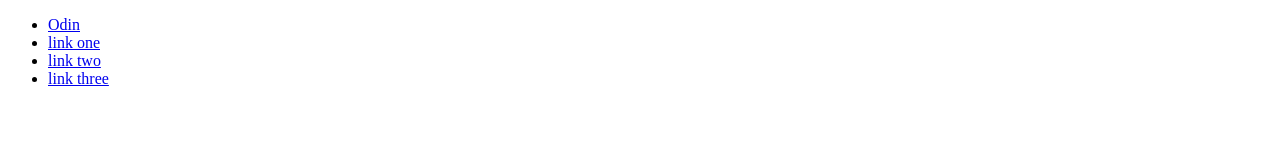
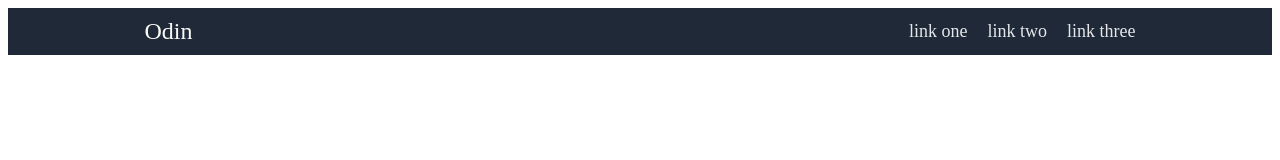
Before and after one commit to SaurabhGurjar/cats-and-dogs, a plain HTML site: page index.html in a window 1280 px wide. Drawn offline with Linux system fonts and the light colour scheme.

Commit message:
Create and style nav bar

```diff
--- a/index.html
+++ b/index.html
@@ -8,15 +8,20 @@
     <title>odin website</title>
 </head>
 <body>
-    <div class="header">
-        <nav class="nav-bar">
-            <ul>
-                <li><a href="#">Odin</a></li>
-                <li><a href="#">link one</a></li>
-                <li><a href="#">link two</a></li>
-                <li><a href="#">link three</a></li>
-            </ul>
-        </nav>
+    <div class="content">
+        <div class="header">
+            <nav class="nav-bar">
+                <div class="logo-container">
+                    <a href="#">Odin</a>
+                </div>
+
+                <div class="link-container">
+                    <a href="#">link one</a>
+                    <a href="#">link two</a>
+                    <a href="#">link three</a>
+                </div>
+            </nav>
+        </div>
     </div>
 </body>
 </html>
--- a/styles.css
+++ b/styles.css
@@ -0,0 +1,46 @@
+.content {
+    display: flex;
+    flex: 1;
+    background-color: #1f2937;
+    justify-content: center;
+}
+
+.header {
+    display: flex;
+    flex: 1;
+    max-width: 80%;
+}
+
+a {
+    text-decoration: none;
+}
+
+.logo-container a {
+    font-size: 24px;
+    color: #f9faf8;
+}
+
+.link-container a {
+    font-size: 18px;
+    color: #e5e7eb;
+
+}
+
+.nav-bar {
+    display: flex;
+    flex: 1;
+    padding: 10px;
+    justify-content: space-between;
+}
+
+.logo-container {
+    display: flex;
+    align-items: center;
+
+}
+
+.link-container {
+    display: flex;
+    align-items: center;
+    gap: 20px;
+}
```
